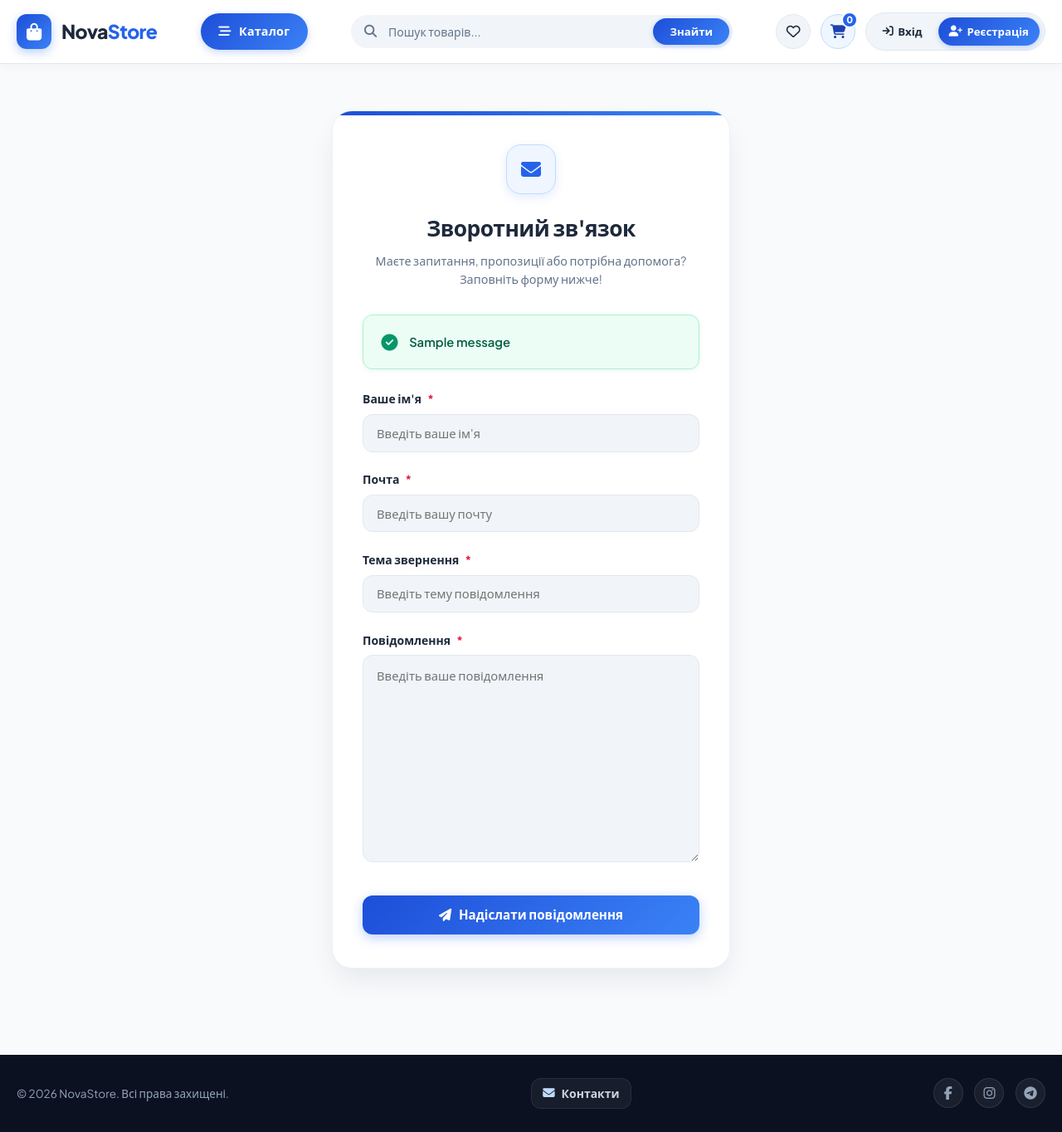
After one commit to dimaqweop/online_shop, a Django app: page /contact/ in a window 1280 px wide. The commit adds this page. Shown: the whole page at 83% size. Run offline with Django 5.2, Linux system fonts and the light colour scheme; tables that the repository leaves empty hold one stand-in row (values such as "Sample post"); one stand-in notice (Sample message) is shown.

Commit message:
feat: implement contact form with email notification functionality and base layout structure

```diff
--- /dev/null
+++ b/main/forms.py
@@ -0,0 +1,27 @@
+from django import forms
+
+class ContactForm(forms.Form):
+    name = forms.CharField(max_length=100, label="Ваше ім'я", widget=forms.TextInput(
+        attrs={
+            'class': 'form-input',
+            'placeholder': "Введіть ваше ім'я"
+        }
+    ))
+    email = forms.EmailField(max_length=100, label="Почта", widget=forms.EmailInput(
+        attrs={
+            'class': 'form-input',
+            'placeholder': "Введіть вашу почту"
+        }
+    ))
+    subject = forms.CharField(max_length=100, label="Тема звернення", widget=forms.TextInput(
+            attrs={
+                'class': 'form-input',
+                'placeholder': "Введіть тему повідомлення"
+            }
+        ))
+    message = forms.CharField(max_length=100, label="Повідомлення", widget=forms.Textarea(
+                attrs={
+                    'class': 'form-input',
+                    'placeholder': "Введіть ваше повідомлення"
+                }
+            ))
--- a/main/templates/main/base.html
+++ b/main/templates/main/base.html
@@ -97,6 +97,7 @@
 
     <!-- Main Content -->
     <main class="site-container main-wrapper">
+        {% block messages %}
         {% if messages %}
         <div class="messages-container">
             {% for message in messages %}
@@ -117,6 +118,7 @@
             {% endfor %}
         </div>
         {% endif %}
+        {% endblock messages %}
 
         {% block main %}
         {% endblock main %}
@@ -127,6 +129,12 @@
         <div class="footer-bottom">
             <div class="site-container footer-bottom-inner">
                 <p>© 2026 NovaStore. Всі права захищені.</p>
+                <div class="footer-links">
+                    <a href="{% url 'main:contact' %}" class="footer-link">
+                        <i class="fa-solid fa-envelope"></i>
+                        <span>Контакти</span>
+                    </a>
+                </div>
                 <div class="social-icons">
                     <a href="#" aria-label="Facebook"><i class="fa-brands fa-facebook-f"></i></a>
                     <a href="#" aria-label="Instagram"><i class="fa-brands fa-instagram"></i></a>
--- /dev/null
+++ b/main/templates/main/contact.html
@@ -0,0 +1,99 @@
+{% extends 'main/base.html' %}
+
+{% block title %}{{ title|default:"Контакти" }} | NovaStore{% endblock title %}
+
+{% block messages %}{% endblock messages %}
+
+{% block main %}
+<div class="auth-wrapper">
+    <div class="auth-card">
+        <!-- Auth Header -->
+        <div class="auth-header">
+            <div class="auth-icon-badge">
+                <i class="fa-solid fa-envelope"></i>
+            </div>
+            <h1 class="auth-title">Зворотний зв'язок</h1>
+            <p class="auth-subtitle">Маєте запитання, пропозиції або потрібна допомога? Заповніть форму нижче!</p>
+        </div>
+
+        <!-- Messages Block -->
+        {% if messages %}
+        <div class="messages-container">
+            {% for message in messages %}
+            <div class="alert-box alert-{{ message.tags|default:'info' }}">
+                <div class="alert-icon">
+                    {% if message.tags == 'success' %}
+                        <i class="fa-solid fa-circle-check"></i>
+                    {% elif message.tags == 'error' or message.tags == 'danger' %}
+                        <i class="fa-solid fa-circle-exclamation"></i>
+                    {% elif message.tags == 'warning' %}
+                        <i class="fa-solid fa-triangle-exclamation"></i>
+                    {% else %}
+                        <i class="fa-solid fa-circle-info"></i>
+                    {% endif %}
+                </div>
+                <div class="alert-content">{{ message }}</div>
+            </div>
+            {% endfor %}
+        </div>
+        {% endif %}
+
+        <!-- Non-field Errors -->
+        {% if form.non_field_errors %}
+        <div class="form-alert form-alert-error">
+            {% for error in form.non_field_errors %}
+            <div class="alert-message">
+                <i class="fa-solid fa-triangle-exclamation"></i>
+                <span>{{ error }}</span>
+            </div>
+            {% endfor %}
+        </div>
+        {% endif %}
+
+        <!-- Contact Form -->
+        <form method="POST" action="{% url 'main:contact' %}" class="auth-form" novalidate>
+            {% csrf_token %}
+
+            <!-- Form Fields Render Loop -->
+            {% for field in form %}
+            <div class="form-group {% if field.errors %}has-error{% endif %}">
+                <div class="label-row">
+                    <label for="{{ field.id_for_label }}" class="form-label">
+                        <span>{{ field.label }}</span>
+                        {% if field.field.required %}
+                        <span class="required-star" style="color: var(--accent-coral); font-weight: bold;">*</span>
+                        {% endif %}
+                    </label>
+                </div>
+
+                <div class="form-control-wrapper">
+                    {{ field }}
+                </div>
+
+                {% if field.errors %}
+                <div class="form-field-errors">
+                    {% for error in field.errors %}
+                    <span class="field-error-text">
+                        <i class="fa-solid fa-circle-exclamation"></i> {{ error }}
+                    </span>
+                    {% endfor %}
+                </div>
+                {% endif %}
+
+                {% if field.help_text %}
+                <small class="field-help-text" style="color: var(--text-muted); font-size: 0.8rem;">{{ field.help_text }}</small>
+                {% endif %}
+            </div>
+            {% endfor %}
+
+            <!-- Form Actions -->
+            <div class="form-actions">
+                <button type="submit" class="btn-auth btn-auth-primary">
+                    <i class="fa-solid fa-paper-plane"></i>
+                    <span>Надіслати повідомлення</span>
+                </button>
+            </div>
+        </form>
+    </div>
+</div>
+{% endblock main %}
--- a/main/urls.py
+++ b/main/urls.py
@@ -8,5 +8,6 @@ app_name = 'main'
 urlpatterns = [
     path('', views.product_list, name='product_list'),
     path('category/<slug:category_slug>/', views.product_list, name="product_list_by_category"),
-    path('product/<int:id>/<slug:slug>', views.product_detail, name="product_detail")
+    path('product/<int:id>/<slug:slug>', views.product_detail, name="product_detail"),
+    path('contact/', views.contact_view, name='contact')
 ]
--- a/main/views.py
+++ b/main/views.py
@@ -1,6 +1,14 @@
+from django.db.models.fields import related_descriptors
+from django.shortcuts import redirect
+from django.contrib import messages
+from django.core.mail import send_mail
+from django.http import request
 from django.shortcuts import render, get_object_or_404
 from .models import Product, Category
 from django.db.models import F, Q
+from .forms import ContactForm
+from django.conf import settings
+from django.core.paginator import Paginator, PageNotAnInteger, EmptyPage
 
 def product_list(request, category_slug=None):
     products = Product.objects.select_related('category').filter(is_active=True)
@@ -30,11 +38,23 @@ def product_list(request, category_slug=None):
     else:
         products = products.order_by('-created_at')
 
+    paginator = Paginator(products, 6)
+    page_number = request.GET.get('page')
+
+    try:
+        page_obj = paginator.page(page_number)
+    except PageNotAnInteger:
+        page_obj = paginator.page(1)
+    except EmptyPage:
+        page_obj = paginator.page(paginator.num_pages)
+
     context = {
         "title": f"Пошук: {search_query}" if search_query else "Каталог товарів",
         "categories": categories,
         "category": category,
-        "products": products,
+        "products": page_obj,
+        "page_obj": page_obj,
+        "paginator": paginator,
         "current_sort": sort,
         "search_query": search_query
     }
@@ -55,3 +75,46 @@ def product_detail(request, id, slug):
     }
 
     return render(request, 'main/product_detail.html', context)
+
+from django.template.loader import render_to_string
+
+def contact_view(request):
+    if request.method == 'POST':
+        form = ContactForm(request.POST)
+        if form.is_valid():
+            name = form.cleaned_data['name']
+            email = form.cleaned_data['email']
+            subject = form.cleaned_data['subject']
+            message_text = form.cleaned_data['message']
+
+            email_subject = f"🔔 [NovaStore] Повідомлення від {name}: {subject}"
+
+            html_message = render_to_string('main/emails/contact_email.html', {
+                'name': name,
+                'email': email,
+                'subject': subject,
+                'message': message_text,
+            })
+
+            plain_message = f"Ім'я: {name}\nEmail: {email}\nТема: {subject}\n\nПовідомлення:\n{message_text}"
+
+            try:
+                send_mail(
+                    subject=email_subject,
+                    message=plain_message,
+                    from_email=settings.EMAIL_HOST_USER,
+                    recipient_list=[settings.EMAIL_HOST_USER],
+                    html_message=html_message,
+                    fail_silently=False
+                )
+
+                messages.success(request, "Повідомлення успішно відправлене!")
+                return redirect('main:contact')
+            except Exception as e:
+                messages.error(request, f"Помилка при відправленні повідомлення: {e}")
+
+            return redirect('main:contact')
+    else:
+        form = ContactForm()
+
+    return render(request, 'main/contact.html', {'title': 'Контакти', 'form': form})
--- a/static/css/style.css
+++ b/static/css/style.css
@@ -1073,6 +1073,41 @@ a {
     justify-content: space-between;
     font-size: 0.85rem;
     color: #94a3b8;
+    gap: 1rem;
+    flex-wrap: wrap;
+}
+
+.footer-links {
+    display: flex;
+    align-items: center;
+    gap: 1rem;
+}
+
+.footer-link {
+    display: inline-flex;
+    align-items: center;
+    gap: 0.5rem;
+    color: #cbd5e1;
+    font-weight: 600;
+    font-size: 0.875rem;
+    text-decoration: none;
+    padding: 0.4rem 0.85rem;
+    border-radius: var(--radius-md);
+    background-color: rgba(255, 255, 255, 0.05);
+    border: 1px solid rgba(255, 255, 255, 0.08);
+    transition: var(--transition);
+}
+
+.footer-link:hover {
+    color: #ffffff;
+    background-color: rgba(37, 99, 235, 0.2);
+    border-color: var(--primary);
+    transform: translateY(-2px);
+}
+
+.footer-link i {
+    color: var(--primary-border);
+    font-size: 0.9rem;
 }
 
 .social-icons {
@@ -2127,3 +2162,113 @@ a {
     font-size: 0.7rem;
     padding: 0.1rem 0.5rem;
 }
+
+/* ==========================================================================
+   14. FORM INPUTS & TEXTAREA GENERAL STYLES
+   ========================================================================== */
+.auth-form .form-control-wrapper input,
+.auth-form textarea,
+.form-input {
+    width: 100%;
+    padding: 0.8rem 1rem;
+    font-size: 0.925rem;
+    font-family: inherit;
+    color: var(--text-heading);
+    background-color: var(--bg-surface);
+    border: 1.5px solid var(--border-color);
+    border-radius: var(--radius-md);
+    outline: none;
+    transition: var(--transition);
+}
+
+.auth-form textarea,
+textarea.form-input {
+    min-height: 120px;
+    resize: vertical;
+    line-height: 1.5;
+}
+
+.auth-form .form-control-wrapper input:focus,
+.auth-form textarea:focus,
+.form-input:focus {
+    background-color: #ffffff;
+    border-color: var(--primary);
+    box-shadow: 0 0 0 4px rgba(37, 99, 235, 0.15);
+}
+
+.has-error textarea,
+.has-error .form-input {
+    border-color: var(--accent-coral);
+    background-color: #fffafb;
+}
+
+.has-error textarea:focus,
+.has-error .form-input:focus {
+    border-color: var(--accent-coral);
+    box-shadow: 0 0 0 4px rgba(225, 29, 72, 0.15);
+}
+
+/* ==========================================================================
+   15. PAGINATION COMPONENT
+   ========================================================================== */
+.pagination-wrapper {
+    display: flex;
+    justify-content: center;
+    align-items: center;
+    margin-top: 2.5rem;
+    padding-top: 1.5rem;
+    border-top: 1px solid var(--border-color);
+}
+
+.pagination-list {
+    display: flex;
+    align-items: center;
+    gap: 0.45rem;
+    list-style: none;
+    padding: 0;
+    margin: 0;
+}
+
+.page-item {
+    display: inline-flex;
+}
+
+.page-link {
+    display: inline-flex;
+    align-items: center;
+    justify-content: center;
+    min-width: 42px;
+    height: 42px;
+    padding: 0 0.85rem;
+    border-radius: var(--radius-md);
+    background-color: var(--bg-card);
+    border: 1.5px solid var(--border-color);
+    color: var(--text-heading);
+    font-size: 0.925rem;
+    font-weight: 600;
+    text-decoration: none;
+    transition: var(--transition);
+    box-shadow: var(--shadow-xs);
+}
+
+.page-link:hover {
+    color: var(--primary);
+    border-color: var(--primary-border);
+    background-color: var(--primary-light);
+    transform: translateY(-2px);
+    box-shadow: var(--shadow-sm);
+}
+
+.page-item.active .page-link {
+    background: var(--primary-gradient);
+    border-color: var(--primary);
+    color: #ffffff;
+    box-shadow: 0 4px 12px rgba(37, 99, 235, 0.3);
+    cursor: default;
+    transform: none;
+}
+
+.page-link-prev,
+.page-link-next {
+    font-size: 0.85rem;
+}
```
Also changed, not shown: config/settings.py (+19 -0 lines), main/templates/main/emails/contact_email.html (added, +131 -0 lines), main/templates/main/product_list.html (+41 -1 lines), main/templates/contact_view.html (added).
